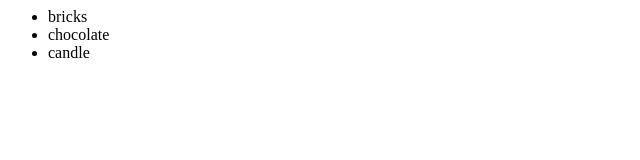
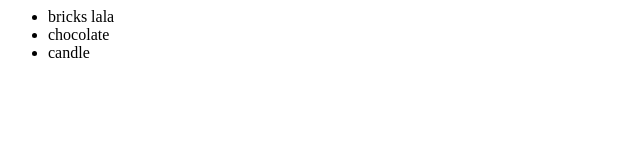
Before and after one commit to S3730824/GitTest2, a plain HTML site: page index2.html in a window 1280 px wide. Shown: the full height of the page, 0-640 px from the left. Drawn offline with Linux system fonts and the light colour scheme.

Commit message:
added everything

```diff
--- a/index2.html
+++ b/index2.html
@@ -2,7 +2,7 @@
   <body>
     <div>
       <ul>
-        <li>bricks</li>
+        <li>bricks lala</li>
         <li>chocolate</li>
         <li>candle</li>
       </ul>
```
